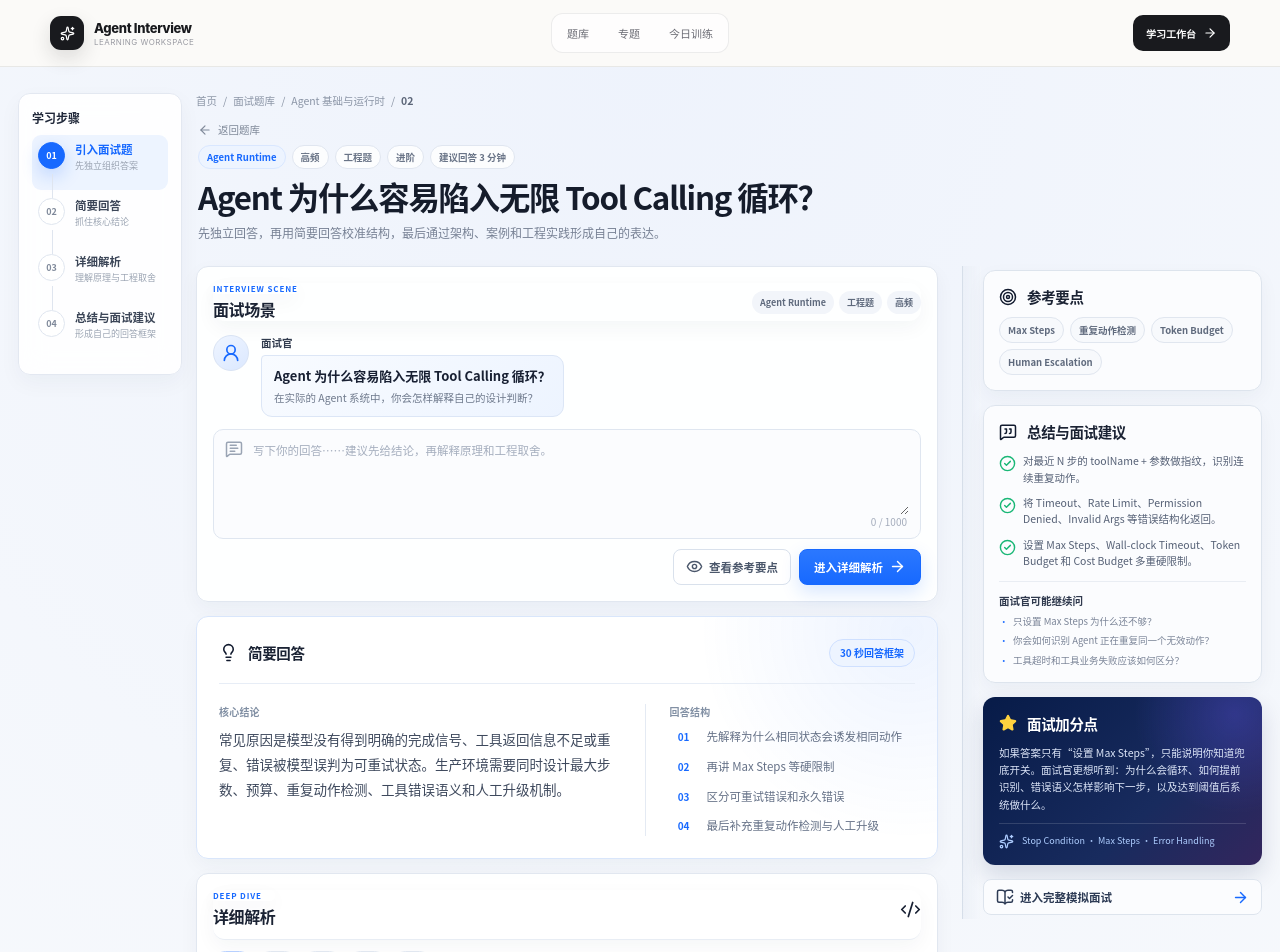
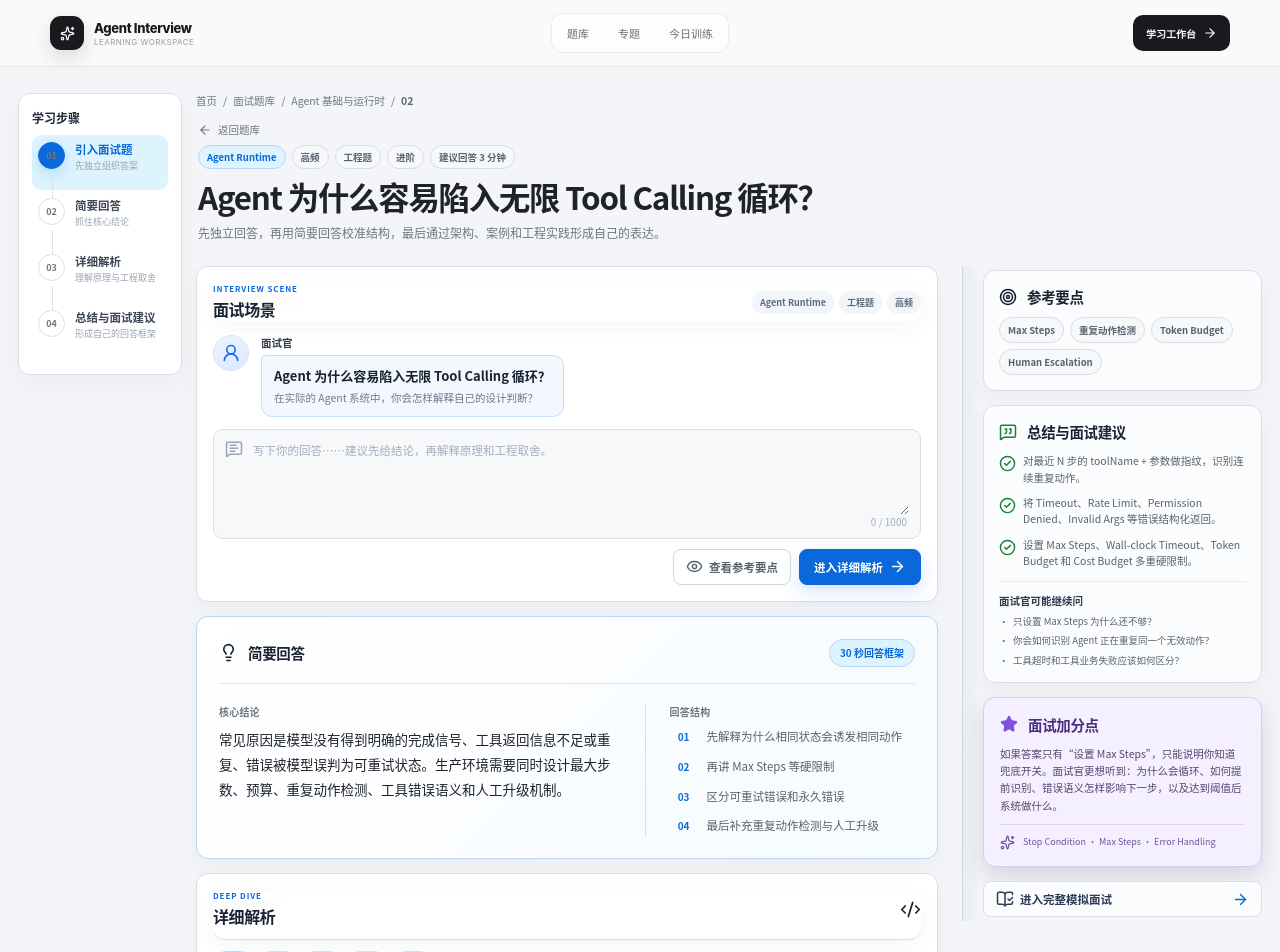
Before and after one commit to 1264585648/interview, a Next.js app: page /questions/agent-tool-loop in a window 1280 px wide. Shown: the top 952 px of the page. Built offline with nearby package versions, Linux system fonts and the light colour scheme.

Commit message:
style: apply calm neutral article color system

```diff
--- a/app/questions/[slug]/QuestionArticleLayout.module.css
+++ b/app/questions/[slug]/QuestionArticleLayout.module.css
@@ -1,7 +1,31 @@
 .articlePage {
   --article-font: "Microsoft YaHei UI", "Microsoft YaHei", "PingFang SC", "Noto Sans CJK SC", "Source Han Sans SC", Arial, sans-serif;
+  --article-page-bg: #f4f5f8;
+  --article-surface: #ffffff;
+  --article-surface-muted: #f6f8fa;
+  --article-surface-raised: #fbfcfd;
+  --article-text: #1f2328;
+  --article-text-secondary: #59636e;
+  --article-text-muted: #6e7781;
+  --article-border: #d0d7de;
+  --article-border-muted: #d8dee4;
+  --article-accent: #0969da;
+  --article-accent-hover: #0550ae;
+  --article-accent-soft: #ddf4ff;
+  --article-success: #1a7f37;
+  --article-success-soft: #dafbe1;
+  --article-warning: #9a6700;
+  --article-warning-soft: #fff8c5;
+  --article-danger: #cf222e;
+  --article-danger-soft: #ffebe9;
+  --article-done: #8250df;
+  --article-done-soft: #f4f0ff;
+  --article-shadow: 0 8px 24px rgba(31, 35, 40, 0.055);
+  --article-shadow-subtle: 0 4px 14px rgba(31, 35, 40, 0.035);
   font-family: var(--article-font);
   font-feature-settings: "kern";
+  background: var(--article-page-bg) !important;
+  color: var(--article-text);
 }
 
 .articlePage h1,
@@ -19,12 +43,170 @@
 }
 
 .articlePage :global([class*='questionHeader']) h1 {
+  color: var(--article-text);
   letter-spacing: -0.025em;
+}
+
+.articlePage :global([class*='questionHeader']) > p,
+.articlePage :global([class*='breadcrumb']),
+.articlePage :global([class*='backLink']) {
+  color: var(--article-text-muted);
+}
+
+.articlePage :global([class*='panel']) {
+  border-color: var(--article-border-muted);
+  background: var(--article-surface);
+  box-shadow: var(--article-shadow-subtle);
+}
+
+.articlePage :global([class*='questionMeta']) span {
+  border-color: var(--article-border-muted);
+  background: var(--article-surface-muted);
+  color: var(--article-text-secondary);
+}
+
+.articlePage :global([class*='questionMeta']) span:first-child {
+  border-color: #b6d7f6;
+  background: var(--article-accent-soft);
+  color: var(--article-accent);
+}
+
+.articlePage :global([class*='stepSidebarInner']) {
+  border-color: var(--article-border-muted);
+  background: rgba(255, 255, 255, 0.94);
+  box-shadow: var(--article-shadow-subtle);
+}
+
+.articlePage :global([class*='stepSidebar']) nav a:hover {
+  background: var(--article-surface-muted);
+  color: var(--article-accent);
+}
+
+.articlePage :global([class*='stepSidebar']) nav a > span {
+  border-color: var(--article-border-muted);
+  color: var(--article-text-muted);
+}
+
+.articlePage :global([class*='activeStep']) {
+  background: var(--article-accent-soft) !important;
+  color: var(--article-accent) !important;
+}
+
+.articlePage :global([class*='activeStep']) > span {
+  border-color: var(--article-accent) !important;
+  background: var(--article-accent) !important;
+  box-shadow: 0 5px 14px rgba(9, 105, 218, 0.18) !important;
+}
+
+.articlePage :global([class*='activeStep']) strong,
+.articlePage :global([class*='panelEyebrow']) {
+  color: var(--article-accent) !important;
+}
+
+.articlePage :global([class*='questionBubble']) {
+  border-color: #c9dff4;
+  background: #f2f8fd;
+}
+
+.articlePage :global([class*='answerComposer']) {
+  border-color: var(--article-border-muted);
+  background: var(--article-surface-muted);
+}
+
+.articlePage :global([class*='answerComposer']):focus-within {
+  border-color: var(--article-accent);
+  background: var(--article-surface);
+  box-shadow: 0 0 0 3px rgba(9, 105, 218, 0.12);
+}
+
+.articlePage :global([class*='hintPanel']) {
+  border-color: #b6d7f6;
+  background: #f2f8fd;
+}
+
+.articlePage :global([class*='primaryAction']) {
+  border-color: var(--article-accent);
+  background: var(--article-accent);
+  box-shadow: 0 7px 18px rgba(9, 105, 218, 0.16);
+}
+
+.articlePage :global([class*='primaryAction']):hover {
+  background: var(--article-accent-hover);
+}
+
+.articlePage :global([class*='secondaryAction']) {
+  border-color: var(--article-border);
+  background: var(--article-surface);
+  color: var(--article-text-secondary);
+}
+
+.articlePage :global([class*='analysisTabs']) a {
+  border-color: var(--article-border-muted);
+  background: var(--article-surface-muted);
+  color: var(--article-text-secondary);
+}
+
+.articlePage :global([class*='analysisTabs']) a:first-child,
+.articlePage :global([class*='analysisTabs']) a:hover {
+  border-color: #b6d7f6;
+  background: var(--article-accent-soft);
+  color: var(--article-accent);
+}
+
+.articlePage :global([class*='keyConclusion']) {
+  border-color: #efd88f;
+  background: var(--article-warning-soft);
+  color: var(--article-warning);
+}
+
+.articlePage :global([class*='keyConclusion']) strong,
+.articlePage :global([class*='keyConclusion']) p {
+  color: #6f4e00;
+}
+
+.articlePage :global([class*='deepDiveGrid']) article {
+  border-color: var(--article-border-muted);
+  background: var(--article-surface-muted);
+}
+
+.articlePage :global([class*='deepDiveGrid']) article > span {
+  color: var(--article-accent);
+}
+
+.articlePage :global([class*='deepDiveGrid']) h3 {
+  color: var(--article-text);
+}
+
+.articlePage :global([class*='deepDiveGrid']) p,
+.articlePage :global([class*='practiceList']) li,
+.articlePage :global([class*='summaryPanel']) li,
+.articlePage :global([class*='followupBlock']) p {
+  color: var(--article-text-secondary);
+}
+
+.articlePage :global([class*='practiceList']) li::before,
+.articlePage :global([class*='summaryPanel']) svg {
+  color: var(--article-success);
+}
+
+.articlePage :global([class*='pointTags']) span {
+  border-color: var(--article-border-muted);
+  background: var(--article-surface-muted);
+  color: var(--article-text-secondary);
+}
+
+.articlePage :global([class*='practiceLink']) svg:last-child,
+.articlePage :global([class*='followupBlock']) p::before {
+  color: var(--article-accent);
+}
+
+.articlePage :global([class*='questionFooter']) {
+  color: var(--article-text-muted);
 }
 
 .articleGrid {
   grid-template-columns: minmax(0, 1fr) 320px !important;
-  gap: 26px !important;
+  gap: 28px !important;
   align-items: start;
 }
 
@@ -38,29 +220,51 @@
   top: 76px;
   gap: 14px !important;
   padding: 4px 0 4px 24px;
-  border-left: 1px solid #d6dee9;
-  background: linear-gradient(90deg, rgba(232, 237, 245, 0.65), rgba(247, 249, 252, 0.2) 18px, transparent 18px);
+  border-left: 1px solid var(--article-border);
+  background: linear-gradient(90deg, rgba(208, 215, 222, 0.28), rgba(244, 245, 248, 0.5) 18px, transparent 18px);
 }
 
 .supportRail :global([class*='referencePanel']),
 .supportRail :global([class*='summaryPanel']) {
-  border-color: #dde4ed;
-  background: #fbfcfe;
-  box-shadow: 0 5px 16px rgba(31, 45, 76, 0.035);
+  border-color: var(--article-border-muted);
+  background: var(--article-surface-raised);
+  box-shadow: var(--article-shadow-subtle);
 }
 
 .supportRail :global([class*='practiceLink']) {
-  border-color: #dde4ed;
-  background: #fbfcfe;
+  border-color: var(--article-border-muted);
+  background: var(--article-surface-raised);
   box-shadow: none;
+}
+
+.supportRail :global([class*='bonusPanel']) {
+  border: 1px solid #d8c9f5;
+  background: var(--article-done-soft);
+  color: var(--article-text);
+  box-shadow: var(--article-shadow-subtle);
+}
+
+.supportRail :global([class*='bonusPanel']) :global([class*='supportHeading']) {
+  color: var(--article-done);
+}
+
+.supportRail :global([class*='bonusPanel']) :global([class*='supportHeading']) h2 {
+  color: #4c2d7f;
+}
+
+.supportRail :global([class*='bonusPanel']) > p {
+  color: #57466f;
+}
+
+.supportRail :global([class*='bonusPanel']) > div:last-child {
+  border-top-color: #dfd2f4;
+  color: #6d52a2;
 }
 
 .shortAnswerMain {
   padding: 22px !important;
-  border-color: #d9e6fb;
-  background:
-    radial-gradient(circle at 96% 6%, rgba(23, 105, 255, 0.075), transparent 28%),
-    rgba(255, 255, 255, 0.98);
+  border-color: #b6d7f6 !important;
+  background: linear-gradient(135deg, #ffffff 0%, #f6fbff 100%) !important;
 }
 
 .shortAnswerTopline {
@@ -69,7 +273,7 @@
   justify-content: space-between;
   gap: 14px;
   padding-bottom: 16px;
-  border-bottom: 1px solid #e7edf6;
+  border-bottom: 1px solid #dce8f3;
 }
 
 .shortAnswerBadge {
@@ -77,10 +281,10 @@
   min-height: 28px;
   align-items: center;
   padding: 0 10px;
-  border: 1px solid #cfe0ff;
+  border: 1px solid #b6d7f6;
   border-radius: 999px;
-  background: #edf4ff;
-  color: #1769ff;
+  background: var(--article-accent-soft);
+  color: var(--article-accent);
   font-size: 10px;
   font-weight: 700;
 }
@@ -96,7 +300,7 @@
 .answerStructure > strong {
   display: block;
   margin-bottom: 8px;
-  color: #8290a4;
+  color: var(--article-text-muted);
   font-size: 10px;
   font-weight: 700;
   letter-spacing: 0.02em;
@@ -104,14 +308,14 @@
 
 .answerCopy p {
   margin: 0;
-  color: #3e495d;
+  color: var(--article-text);
   font-size: 13.5px;
   line-height: 1.86;
 }
 
 .answerStructure {
   padding-left: 24px;
-  border-left: 1px solid #e4eaf3;
+  border-left: 1px solid var(--article-border-muted);
 }
 
 .answerStructure ol {
@@ -135,14 +339,14 @@
   height: auto !important;
   padding-top: 2px;
   background: transparent !important;
-  color: #1769ff;
+  color: var(--article-accent);
   font-size: 10px !important;
   font-weight: 700;
 }
 
 .answerStructure li p {
   margin: 0 !important;
-  color: #657187;
+  color: var(--article-text-secondary);
   font-size: 11.5px !important;
   line-height: 1.72 !important;
 }
@@ -166,8 +370,8 @@
 .articleGrid .articleBody :global([class*='QuestionLongform_intro']) {
   margin-bottom: 28px;
   padding-bottom: 18px;
-  border-color: #e5eaf1;
-  color: #596578;
+  border-color: var(--article-border-muted);
+  color: var(--article-text-secondary);
   font-size: 13px;
   line-height: 1.9;
 }
@@ -178,7 +382,7 @@
 
 .articleGrid .articleBody :global([class*='QuestionLongform_section']) h3 {
   margin-bottom: 10px;
-  color: #273246;
+  color: var(--article-text);
   font-size: 15px;
   font-weight: 700;
   line-height: 1.55;
@@ -186,25 +390,30 @@
 }
 
 .articleGrid .articleBody :global([class*='QuestionLongform_section']) > p {
-  color: #566174;
+  color: var(--article-text-secondary);
   font-size: 13px;
   line-height: 1.9;
 }
 
+.articleGrid .articleBody :global([class*='QuestionLongform_judgement']) {
+  border-left-color: #b6d7f6;
+  background: #f6fbff;
+}
+
 .articleGrid .articleBody :global([class*='QuestionLongform_judgement']) p {
-  color: #5e687a;
+  color: var(--article-text-secondary);
   font-size: 12px;
   line-height: 1.82;
 }
 
 .articleGrid .articleBody :global([class*='ArticleRichText_richText']) {
-  color: #566174;
+  color: var(--article-text-secondary);
 }
 
 .articleGrid .articleBody :global([class*='ArticleRichText_richText']) h2 {
   margin: 28px 0 11px;
   padding-top: 22px;
-  color: #273246;
+  color: var(--article-text);
   font-size: 17px;
   font-weight: 700;
   line-height: 1.5;
@@ -213,7 +422,7 @@
 
 .articleGrid .articleBody :global([class*='ArticleRichText_richText']) h3 {
   margin: 22px 0 9px;
-  color: #273246;
+  color: var(--article-text);
   font-size: 15px;
   font-weight: 700;
   line-height: 1.55;
@@ -222,13 +431,13 @@
 
 .articleGrid .articleBody :global([class*='ArticleRichText_richText']) p,
 .articleGrid .articleBody :global([class*='ArticleRichText_richText']) li {
-  color: #566174;
+  color: var(--article-text-secondary);
   font-size: 13px;
   line-height: 1.9;
 }
 
 .articleGrid .articleBody :global([class*='ArticleRichText_richText']) strong {
-  color: #303b4f;
+  color: var(--article-text);
   font-weight: 700;
 }
 
@@ -238,13 +447,13 @@
 }
 
 .mainArticle .productionBody :global([class*='QuestionArticle_caseRow']) p {
-  color: #566174;
+  color: var(--article-text-secondary);
   font-size: 13px;
   line-height: 1.85;
 }
 
 .mainArticle .productionBody :global([class*='QuestionArticle_codeIntro']) p {
-  color: #6e798b;
+  color: var(--article-text-muted);
   font-size: 11.5px;
   line-height: 1.72;
 }
@@ -273,7 +482,7 @@
   .supportRail {
     position: static;
     padding: 22px 0 0;
-    border-top: 1px solid #d6dee9;
+    border-top: 1px solid var(--article-border);
     border-left: 0;
     background: transparent;
   }
@@ -287,7 +496,7 @@
   .answerStructure {
     padding-top: 18px;
     padding-left: 0;
-    border-top: 1px solid #e4eaf3;
+    border-top: 1px solid var(--article-border-muted);
     border-left: 0;
   }
 }
```
